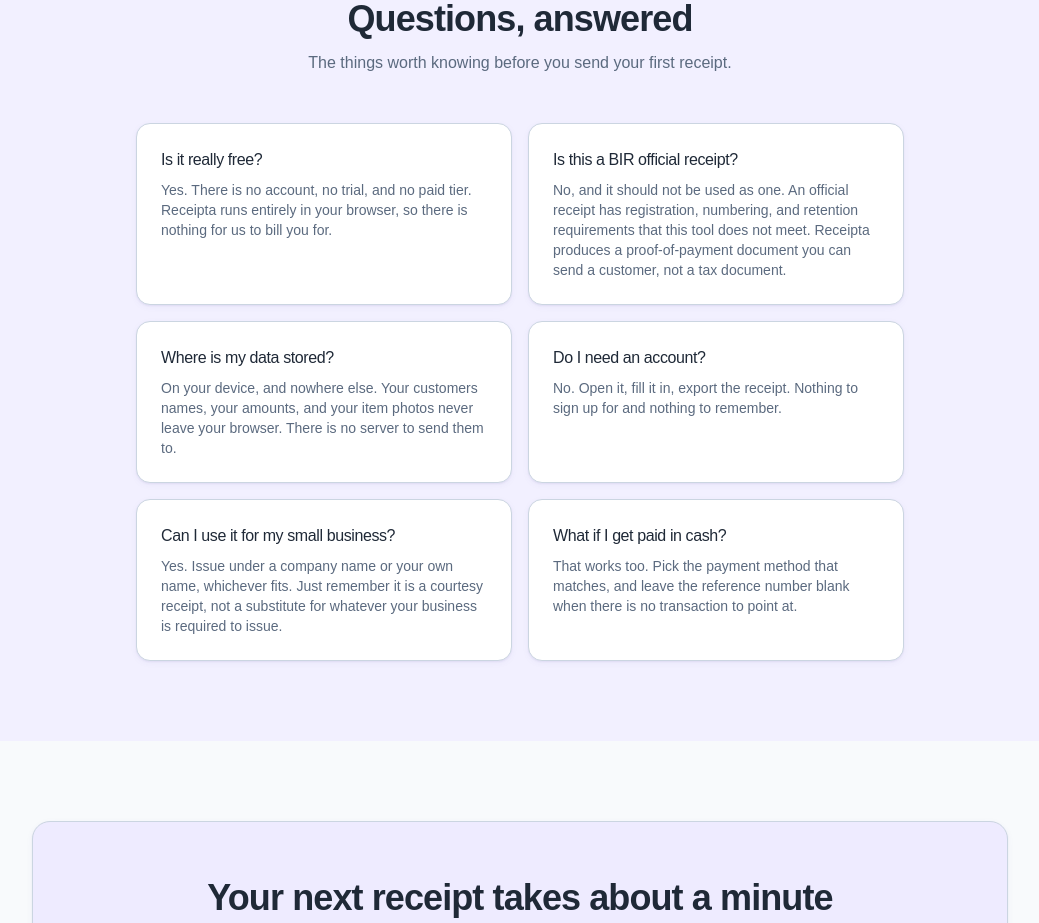
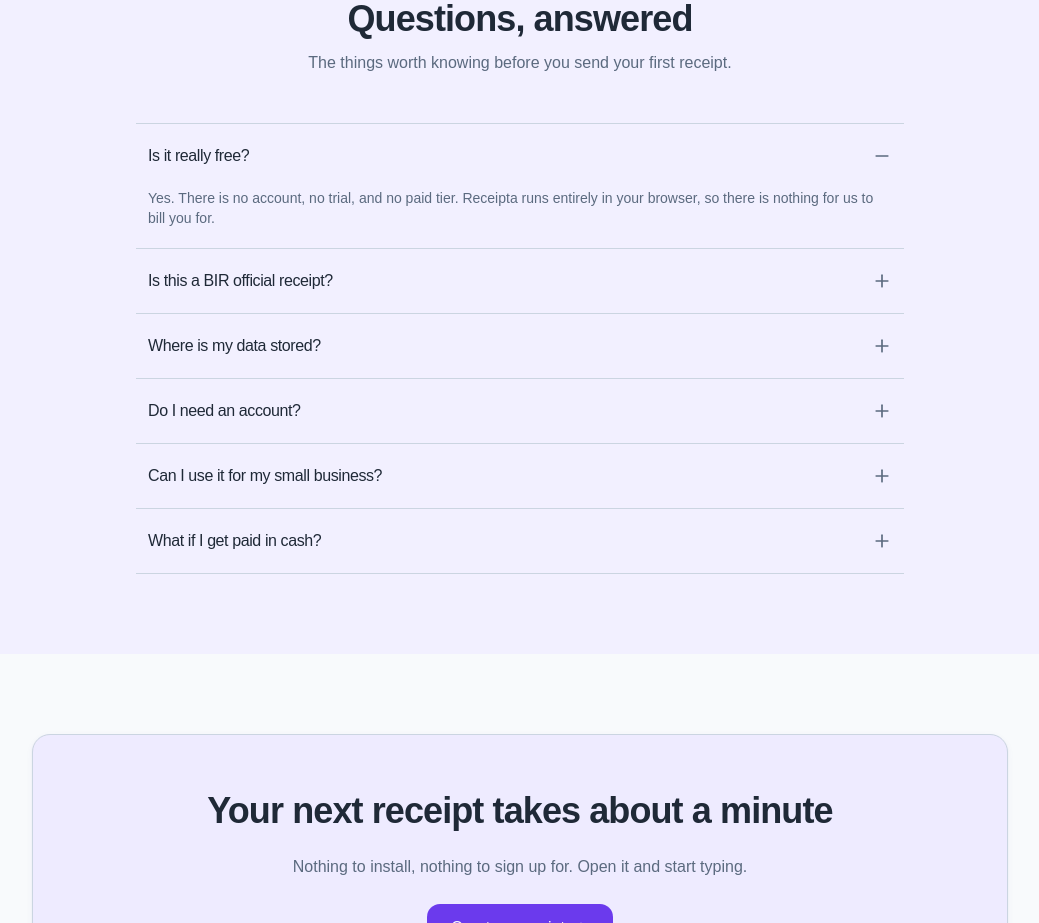
Before and after one commit to alonzojoe/receipta, a React (Vite) app: page / in a window 1280 px wide. Shown: the part 2500-3423 px from the top of the page, without its empty margins (120-1159 px from the left). Built offline with nearby package versions, Linux system fonts and the light colour scheme.

Commit message:
feat: turn the faq into a single-open accordion

```diff
--- a/src/index.css
+++ b/src/index.css
@@ -247,6 +247,8 @@
   --radius-2xl: calc(var(--radius) * 1.8);
   --radius-3xl: calc(var(--radius) * 2.2);
   --radius-4xl: calc(var(--radius) * 2.6);
+  --animate-accordion-reveal: accordion-reveal 200ms var(--ease-out);
+  --animate-accordion-conceal: accordion-conceal 200ms var(--ease-out);
 }
 
 @layer components {
@@ -302,6 +304,43 @@
   }
 }
 
+/*
+ * Accordion. Height is animated on purpose: the rows below must move to make room, and
+ * that is layout by definition. A transform would leave a gap or an overlap and the
+ * rows would jump when it finished. Radix measures the panel once and exposes
+ * --radix-accordion-content-height, so nothing here measures per frame.
+ *
+ * Opacity rides along with height so the text does not get clipped mid-line while the
+ * panel is still short. Both run 200ms ease-out, no delay: this is a control people use
+ * to read, and it should feel immediate.
+ *
+ * Radix keeps a closing panel mounted until animationend, then unmounts it. That is
+ * what takes a collapsed answer out of the accessibility tree. Applied only under
+ * `motion-safe:`, so under reduced motion there is no animation and the panel is
+ * removed on the same frame the state flips.
+ */
+@keyframes accordion-reveal {
+  from {
+    height: 0;
+    opacity: 0;
+  }
+  to {
+    height: var(--radix-accordion-content-height);
+    opacity: 1;
+  }
+}
+
+@keyframes accordion-conceal {
+  from {
+    height: var(--radix-accordion-content-height);
+    opacity: 1;
+  }
+  to {
+    height: 0;
+    opacity: 0;
+  }
+}
+
 @layer base {
   * {
     @apply border-border outline-ring/50;
--- /dev/null
+++ b/src/widgets/home_faq/model/questions.ts
@@ -0,0 +1,49 @@
+export type Question = {
+  id: string
+  question: string
+  answer: string
+}
+
+/**
+ * The BIR question is deliberately first among the hard ones and answered plainly.
+ * Receipta produces a proof-of-payment document, not a registered official receipt,
+ * and a tool that lets someone believe otherwise would be doing real harm.
+ */
+export const questions: readonly Question[] = [
+  {
+    id: 'free',
+    question: 'Is it really free?',
+    answer:
+      'Yes. There is no account, no trial, and no paid tier. Receipta runs entirely in your browser, so there is nothing for us to bill you for.',
+  },
+  {
+    id: 'bir',
+    question: 'Is this a BIR official receipt?',
+    answer:
+      'No, and it should not be used as one. An official receipt has registration, numbering, and retention requirements that this tool does not meet. Receipta produces a proof-of-payment document you can send a customer, not a tax document.',
+  },
+  {
+    id: 'data',
+    question: 'Where is my data stored?',
+    answer:
+      'On your device, and nowhere else. Your customers’ names, your amounts, and your item photos never leave your browser. There is no server to send them to.',
+  },
+  {
+    id: 'account',
+    question: 'Do I need an account?',
+    answer:
+      'No. Open it, fill it in, export the receipt. Nothing to sign up for and nothing to remember.',
+  },
+  {
+    id: 'business',
+    question: 'Can I use it for my small business?',
+    answer:
+      'Yes. Issue under a company name or your own name, whichever fits. Just remember it is a courtesy receipt, not a substitute for whatever your business is required to issue.',
+  },
+  {
+    id: 'cash',
+    question: 'What if I get paid in cash?',
+    answer:
+      'That works too. Pick the payment method that matches, and leave the reference number blank when there is no transaction to point at.',
+  },
+]
--- a/src/widgets/home_faq/ui/home_faq.tsx
+++ b/src/widgets/home_faq/ui/home_faq.tsx
@@ -1,48 +1,27 @@
 import { Reveal } from '@/shared/ui/reveal'
 import { Section } from '@/shared/ui/section'
-
-type Question = {
-  question: string
-  answer: string
-}
+import {
+  Accordion,
+  AccordionContent,
+  AccordionItem,
+  AccordionTrigger,
+} from '@/shared/ui/accordion'
+import { questions } from '../model/questions'
 
 /**
- * The BIR question is deliberately first among the hard ones and answered plainly.
- * Receipta produces a proof-of-payment document, not a registered official receipt,
- * and a tool that lets someone believe otherwise would be doing real harm.
+ * A plain list on the section's own tinted surface: no per-item background, no shadow,
+ * hairline borders between rows. The author asked for rows that inherit the section.
+ *
+ * With no surface to shift, hover is carried by the text and the plus-minus icon turning to the
+ * brand colour. The focus ring is inset on the trigger, so it can never be clipped by
+ * the row or the section.
  */
-const questions: readonly Question[] = [
-  {
-    question: 'Is it really free?',
-    answer:
-      'Yes. There is no account, no trial, and no paid tier. Receipta runs entirely in your browser, so there is nothing for us to bill you for.',
-  },
-  {
-    question: 'Is this a BIR official receipt?',
-    answer:
-      'No, and it should not be used as one. An official receipt has registration, numbering, and retention requirements that this tool does not meet. Receipta produces a proof-of-payment document you can send a customer, not a tax document.',
-  },
-  {
-    question: 'Where is my data stored?',
-    answer:
-      'On your device, and nowhere else. Your customers names, your amounts, and your item photos never leave your browser. There is no server to send them to.',
-  },
-  {
-    question: 'Do I need an account?',
-    answer:
-      'No. Open it, fill it in, export the receipt. Nothing to sign up for and nothing to remember.',
-  },
-  {
-    question: 'Can I use it for my small business?',
-    answer:
-      'Yes. Issue under a company name or your own name, whichever fits. Just remember it is a courtesy receipt, not a substitute for whatever your business is required to issue.',
-  },
-  {
-    question: 'What if I get paid in cash?',
-    answer:
-      'That works too. Pick the payment method that matches, and leave the reference number blank when there is no transaction to point at.',
-  },
-]
+const item_class = 'border-b border-border'
+
+const trigger_class =
+  'min-h-11 rounded-lg px-3 py-5 text-base font-medium tracking-tight text-foreground transition-colors focus-visible:ring-2 focus-visible:ring-inset focus-visible:ring-ring [@media(hover:hover)]:hover:text-primary [@media(hover:hover)]:hover:[&_[data-slot=accordion-trigger-icon]]:text-primary [&_svg]:size-5 [&_[data-slot=accordion-trigger-icon]]:mt-0.5'
+
+const content_class = 'px-3 pb-5 text-muted-foreground'
 
 export function HomeFaq() {
   return (
@@ -58,16 +37,21 @@ export function HomeFaq() {
         </div>
       </Reveal>
 
-      <dl className="mx-auto mt-12 grid max-w-3xl gap-4 sm:grid-cols-2">
-        {questions.map((item, index) => (
-          <Reveal key={item.question} delay={index * 50}>
-            <div className="flex h-full flex-col gap-2 rounded-xl border border-border bg-card p-6 shadow-sm">
-              <dt className="text-base font-medium tracking-tight">{item.question}</dt>
-              <dd className="text-sm text-muted-foreground">{item.answer}</dd>
-            </div>
-          </Reveal>
-        ))}
-      </dl>
+      <Reveal>
+        <Accordion
+          type="single"
+          collapsible
+          defaultValue={questions[0].id}
+          className="mx-auto mt-12 max-w-3xl border-t border-border"
+        >
+          {questions.map((item) => (
+            <AccordionItem key={item.id} value={item.id} className={item_class}>
+              <AccordionTrigger className={trigger_class}>{item.question}</AccordionTrigger>
+              <AccordionContent className={content_class}>{item.answer}</AccordionContent>
+            </AccordionItem>
+          ))}
+        </Accordion>
+      </Reveal>
     </Section>
   )
 }
```
Also changed, not shown: 1 other file (tests, documents, lock files or other folders).
